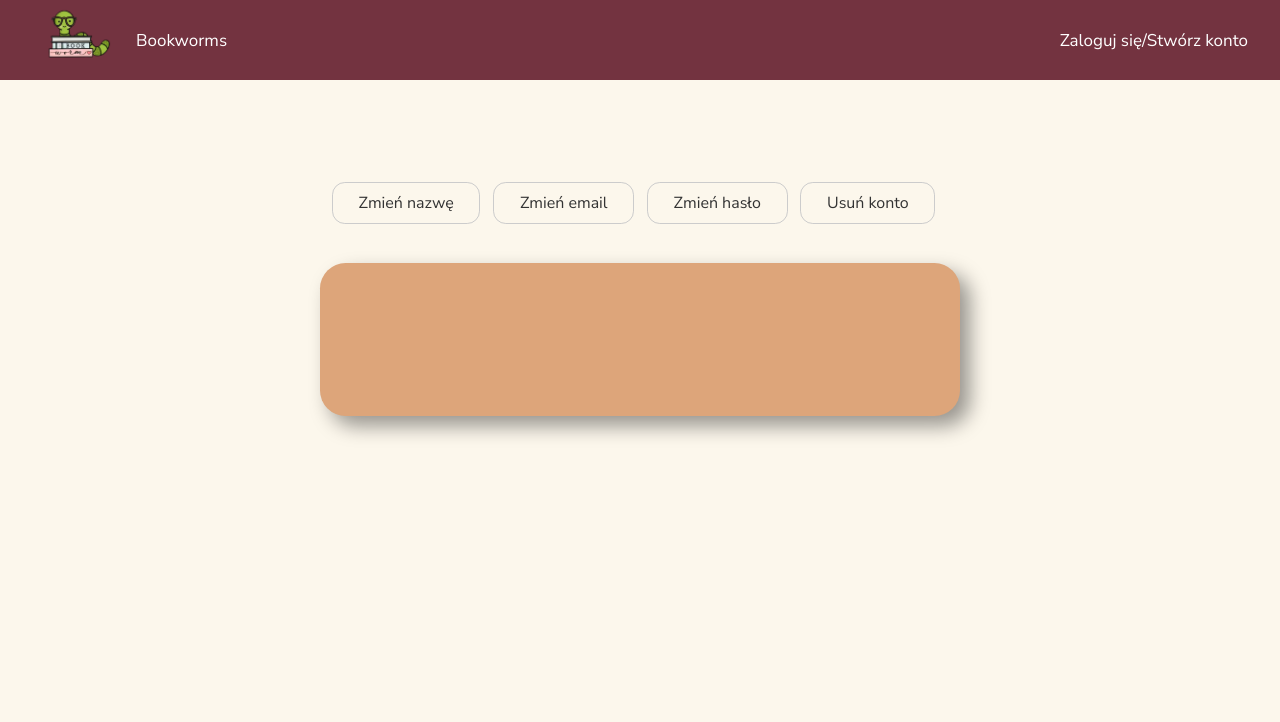
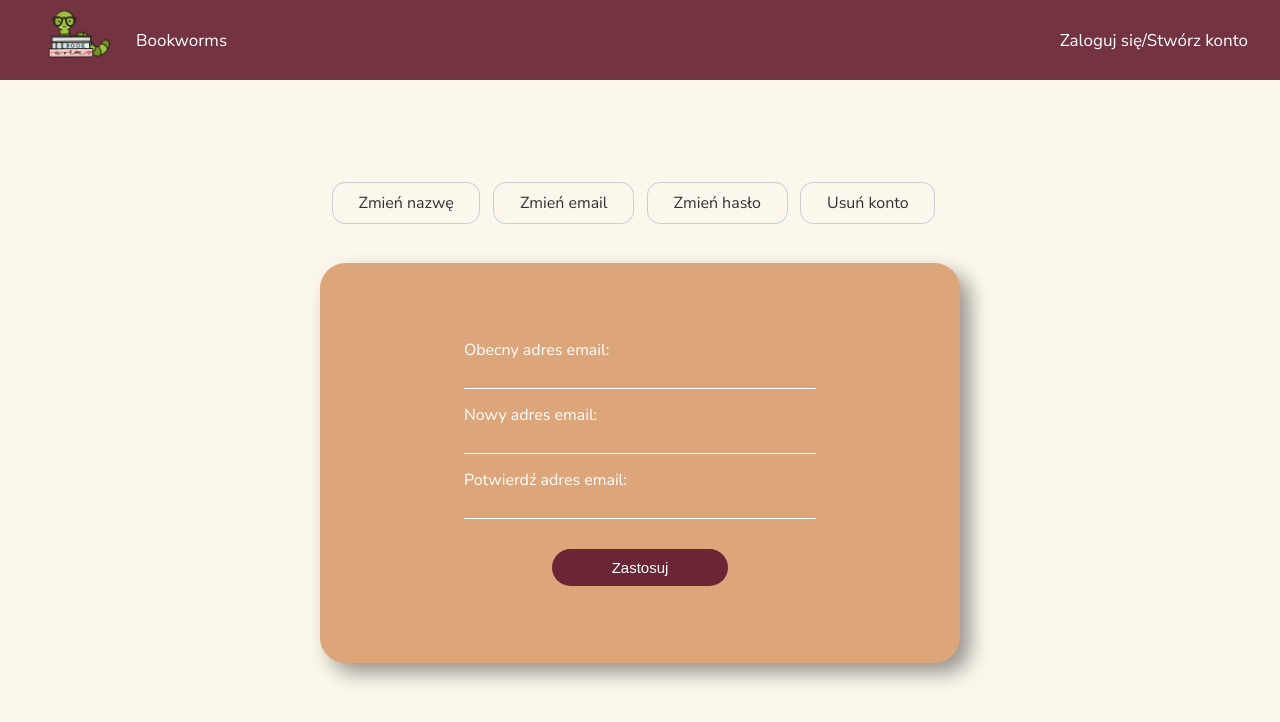
Before and after one commit to dagmaraskulimowska/bookworms-web, a Vue app: page /settings in a window 1280 px wide. Both pictures are taken after a click on the element "Zmień email". Shown: the top 722 px of the page. Built offline with nearby package versions, Linux system fonts and the light colour scheme.

Commit message:
added-more-options

```diff
--- a/src/views/UserSettings.vue
+++ b/src/views/UserSettings.vue
@@ -30,8 +30,62 @@
             <button type="submit" class="send-button">Zastosuj</button>
           </form>
         </div>
-        <div v-else-if="selectedTab === 'Zmień email'"></div>
-        <div v-else-if="selectedTab === 'Zmień hasło'"></div>
+
+        <div v-if="selectedTab === 'Zmień email'">
+          <form @submit.prevent="changeEmail">
+            <div class="form-group">
+              <label for="email">Obecny adres email:</label>
+              <input type="email" id="email" v-model="email" required />
+            </div>
+            <div class="form-group">
+              <label for="newEmail">Nowy adres email:</label>
+              <input type="email" id="newEmail" v-model="newEmail" required />
+            </div>
+            <div class="form-group">
+              <label for="confirmEmail">Potwierdź adres email:</label>
+              <input
+                type="email"
+                id="confirmEmail"
+                v-model="confirmEmail"
+                required
+              />
+            </div>
+            <button type="submit" class="send-button">Zastosuj</button>
+          </form>
+        </div>
+
+        <div v-else-if="selectedTab === 'Zmień hasło'">
+          <form @submit.prevent="changePassword">
+            <div class="form-group">
+              <label for="password">Obecne hasło:</label>
+              <input
+                type="password"
+                id="oldPassword"
+                v-model="oldPassword"
+                required
+              />
+            </div>
+            <div class="form-group">
+              <label for="newPassword">Nowe hasło: </label>
+              <input
+                type="password"
+                id="newPassword"
+                v-model="newEmail"
+                required
+              />
+            </div>
+            <div class="form-group">
+              <label for="confirmPassword">Potwierdź hasło:</label>
+              <input
+                type="password"
+                id="confirmPassword"
+                v-model="confirmPassword"
+                required
+              />
+            </div>
+            <button type="submit" class="send-button">Zastosuj</button>
+          </form>
+        </div>
         <div v-else-if="selectedTab === 'Usuń konto'"></div>
       </div>
     </div>
```
